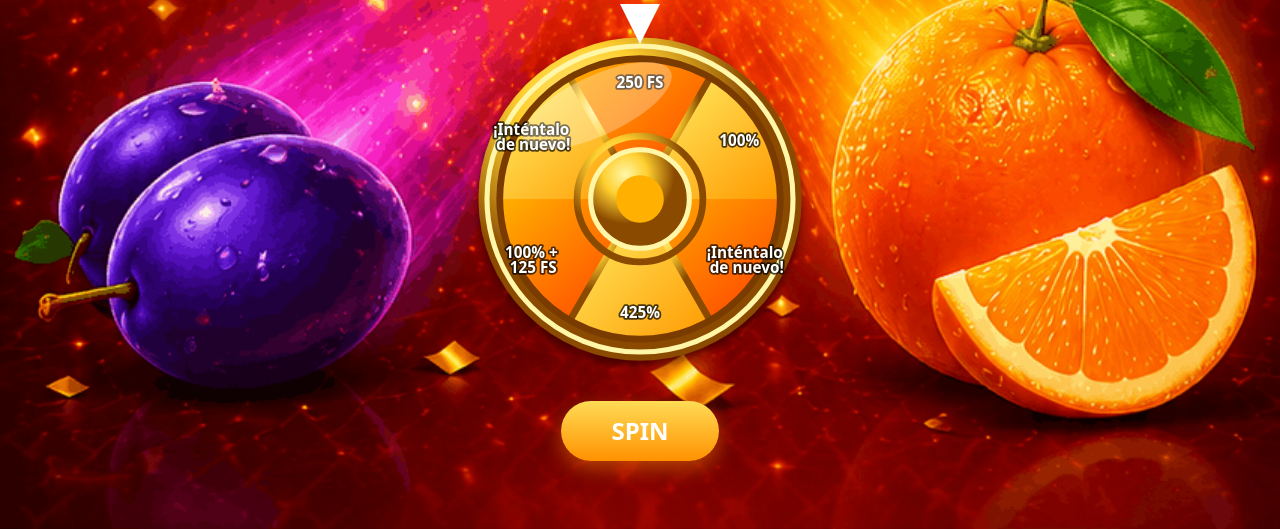
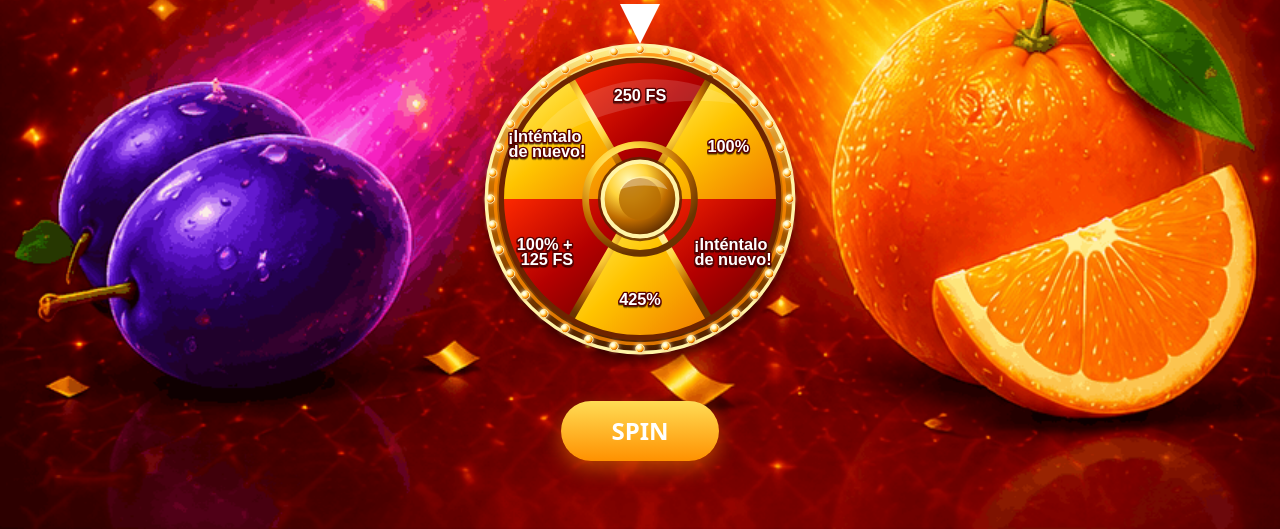
Before and after one commit to Kateryna-Katya/free-spin, a plain HTML site: page index.html in a window 1280 px wide. Shown: the part 271-800 px from the top of the page. Drawn offline with nearby package versions, Linux system fonts and the light colour scheme.

Commit message:
Deploying to gh-pages from @ Kateryna-Katya/free-spin@9d66068264a3e5349ad69acaf3fd54ea5edd5324 🚀

```diff
--- a/index.html
+++ b/index.html
@@ -28,120 +28,9 @@
 
         <div class="pointer"></div>
 
-        <div class="wheel" id="wheel">
-
-            <svg class="wheel-svg" viewBox="0 0 400 400">
-
-                <defs>
-
-                    <radialGradient id="gold" cx="35%" cy="25%">
-                        <stop offset="0%" stop-color="#fff7a8" />
-                        <stop offset="45%" stop-color="#ffcf2f" />
-                        <stop offset="100%" stop-color="#8a4b00" />
-                    </radialGradient>
-
-                    <linearGradient id="orangeSector" x1="0" y1="0" x2="1" y2="1">
-                        <stop offset="0%" stop-color="#ffb000" />
-                        <stop offset="100%" stop-color="#ff3d00" />
-                    </linearGradient>
-
-                    <linearGradient id="yellowSector" x1="0" y1="0" x2="1" y2="1">
-                        <stop offset="0%" stop-color="#fff36a" />
-                        <stop offset="100%" stop-color="#ff9900" />
-                    </linearGradient>
-
-                    <filter id="shadow">
-                        <feDropShadow dx="0" dy="6" stdDeviation="5" flood-opacity=".45" />
-                    </filter>
-
-                </defs>
-
-                <!-- Outer ring -->
-
-                <circle cx="200" cy="200" r="190" fill="url(#gold)" filter="url(#shadow)" />
-
-                <circle cx="200" cy="200" r="165" fill="#5a1300" />
-
-                <!-- Sectors -->
-
-                <path d="M200 200 L365 200 A165 165 0 0 1 282.5 342.89 Z" fill="url(#orangeSector)" />
-                <path d="M200 200 L282.5 342.89 A165 165 0 0 1 117.5 342.89 Z" fill="url(#yellowSector)" />
-                <path d="M200 200 L117.5 342.89 A165 165 0 0 1 35 200 Z" fill="url(#orangeSector)" />
-                <path d="M200 200 L35 200 A165 165 0 0 1 117.5 57.11 Z" fill="url(#yellowSector)" />
-                <path d="M200 200 L117.5 57.11 A165 165 0 0 1 282.5 57.11 Z" fill="url(#orangeSector)" />
-                <path d="M200 200 L282.5 57.11 A165 165 0 0 1 365 200 Z" fill="url(#yellowSector)" />
-
-                <!-- Dividers -->
-
-                <g stroke="url(#gold)" stroke-width="8" stroke-linecap="round">
-                    <line x1="200" y1="200" x2="365" y2="200" />
-                    <line x1="200" y1="200" x2="282.5" y2="342.89" />
-                    <line x1="200" y1="200" x2="117.5" y2="342.89" />
-                    <line x1="200" y1="200" x2="35" y2="200" />
-                    <line x1="200" y1="200" x2="117.5" y2="57.11" />
-                    <line x1="200" y1="200" x2="282.5" y2="57.11" />
-                </g>
-
-                <!-- Rings -->
-
-                <circle cx="200" cy="200" r="180" fill="none" stroke="#fff6a8" stroke-width="6" />
-
-                <circle cx="200" cy="200" r="165" fill="none" stroke="#7a3b00" stroke-width="8" />
-
-                <circle cx="200" cy="200" r="74" fill="none" stroke="url(#gold)" stroke-width="8" />
-
-                <!-- Text -->
-
-                <g class="wheel-text">
-
-                    <text text-anchor="middle" dominant-baseline="middle"
-                        transform="translate(200 200) rotate(30) translate(145 0) rotate(-30)">
-                        <tspan x="0" dy="-8">¡Inténtalo</tspan>
-                        <tspan x="0" dy="18">de nuevo!</tspan>
-                    </text>
-
-                    <text text-anchor="middle" dominant-baseline="middle"
-                        transform="translate(200 200) rotate(90) translate(135 0) rotate(-90)">
-                        <tspan x="0">425%</tspan>
-                    </text>
-
-                    <text text-anchor="middle" dominant-baseline="middle"
-                        transform="translate(200 200) rotate(150) translate(145 0) rotate(-150)">
-                        <tspan x="0" dy="-8">100% +</tspan>
-                        <tspan x="0" dy="18">125 FS</tspan>
-                    </text>
-
-                    <text text-anchor="middle" dominant-baseline="middle"
-                        transform="translate(200 200) rotate(210) translate(145 0) rotate(-210)">
-                        <tspan x="0" dy="-8">¡Inténtalo</tspan>
-                        <tspan x="0" dy="18">de nuevo!</tspan>
-                    </text>
-
-                    <text text-anchor="middle" dominant-baseline="middle"
-                        transform="translate(200 200) rotate(270) translate(135 0) rotate(-270)">
-                        <tspan x="0">250 FS</tspan>
-                    </text>
-
-                    <text text-anchor="middle" dominant-baseline="middle"
-                        transform="translate(200 200) rotate(330) translate(135 0) rotate(-330)">
-                        <tspan x="0">100%</tspan>
-                    </text>
-
-                </g>
-
-                <!-- Highlight -->
-
-                <ellipse cx="150" cy="90" rx="95" ry="35" fill="rgba(255,255,255,.28)" transform="rotate(-25 150 90)" />
-
-                <!-- Center -->
-
-                <circle cx="200" cy="200" r="58" fill="url(#gold)" stroke="#fff6a8" stroke-width="6" />
-
-                <circle cx="200" cy="200" r="28" fill="#ffb000" />
-
-            </svg>
-
-        </div>
+<div class="wheel" id="wheel">
+    <img class="wheel-img" src="/free-spin/assets/wheel-hwQRWmWz.svg" alt="Wheel">
+</div>
 
     </div>
 
```
Also changed, not shown: assets/wheel-hwQRWmWz.svg (added).
